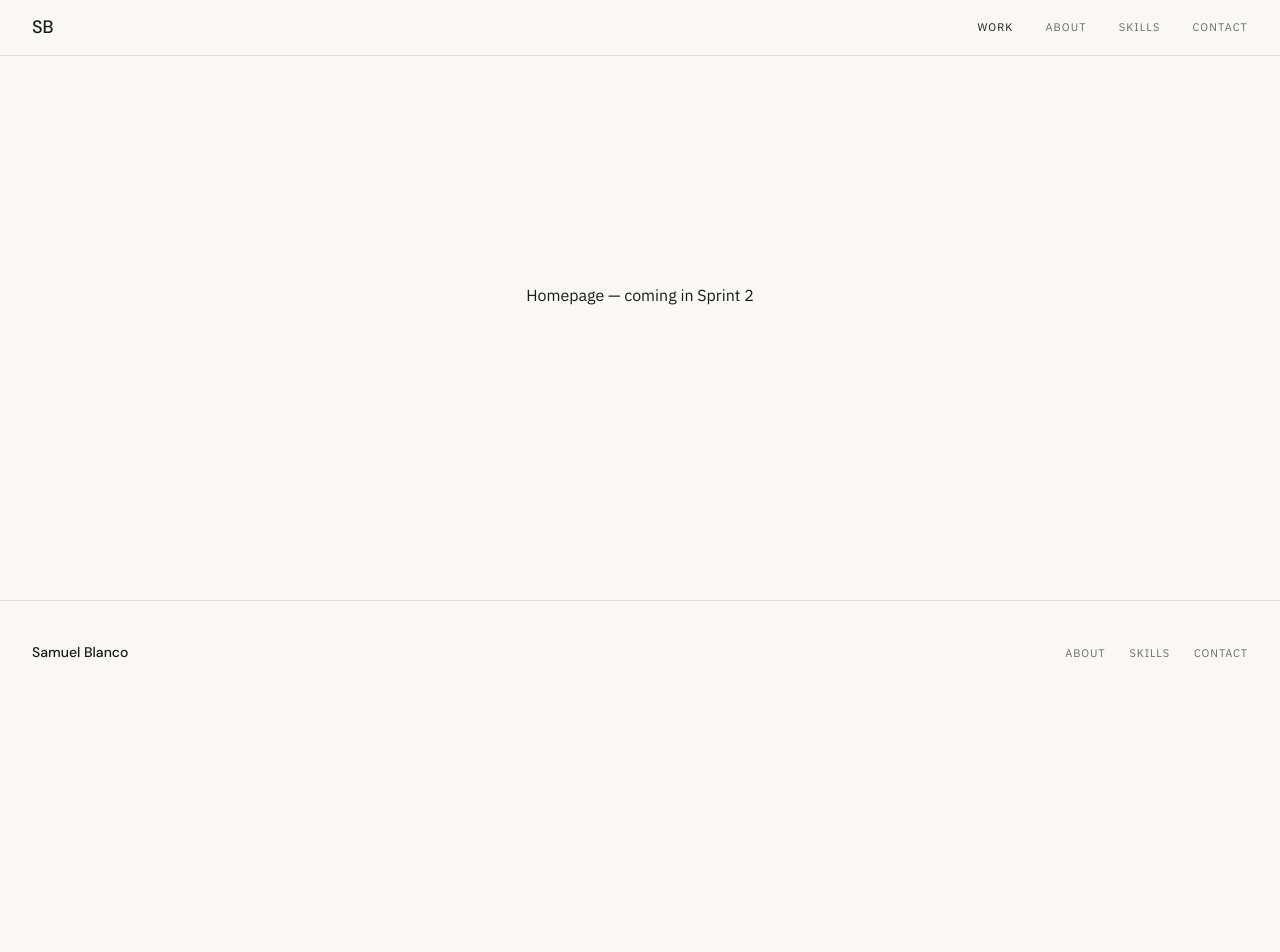
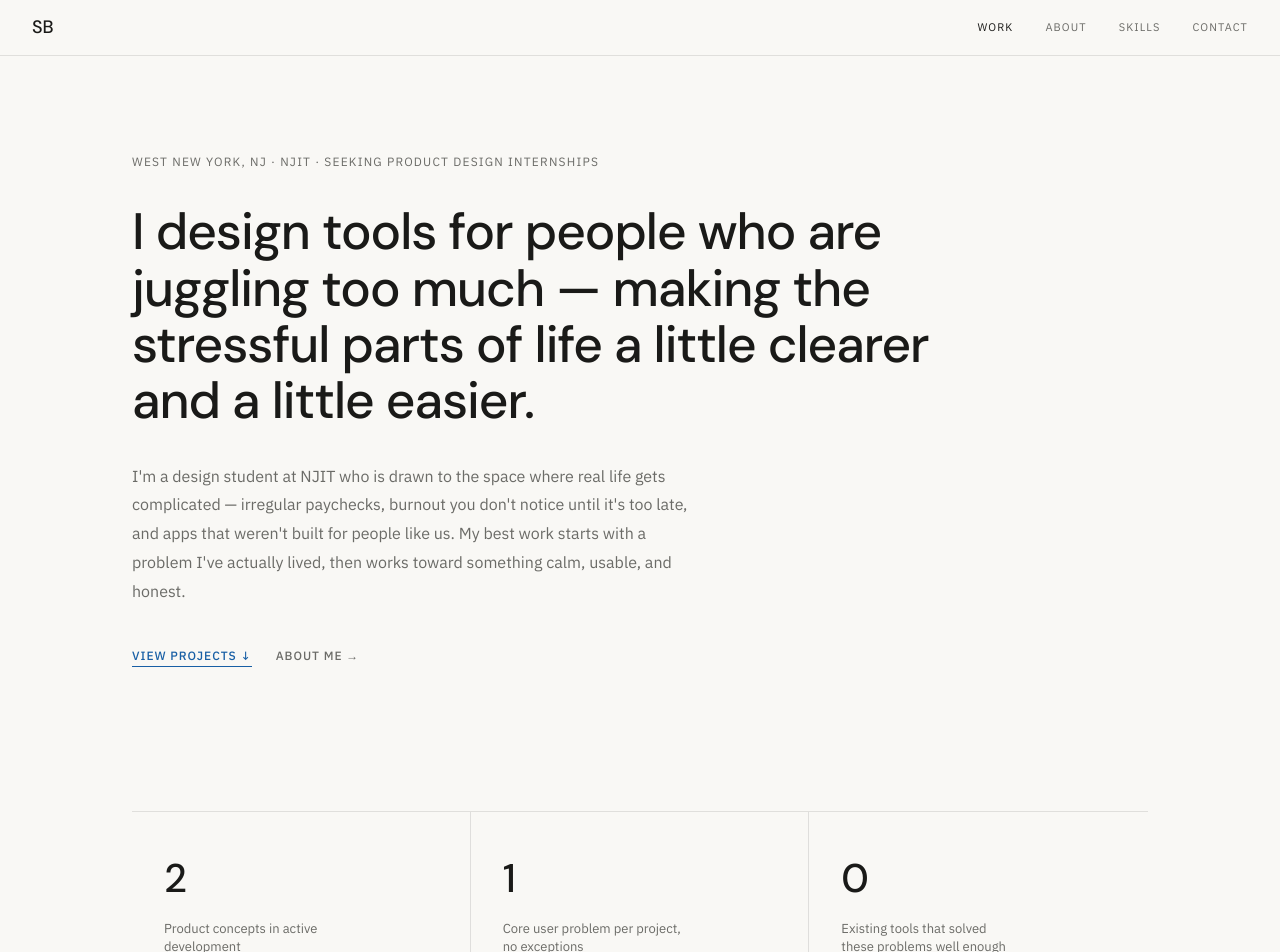
Before and after one commit to SamGB16/portfolio-site, a Next.js app in the folder samuel-portfolio/: page / in a window 1280 px wide. Shown: the top 952 px of the page. Before the commit the page ends 800 px from the top, so only its background shows below. Built offline with nearby package versions, Linux system fonts and the light colour scheme.

Commit message:
implementing sprint-2

```diff
--- a/samuel-portfolio/app/page.tsx
+++ b/samuel-portfolio/app/page.tsx
@@ -1,14 +1,164 @@
+"use client";
+
+import Link from "next/link";
+import { useState } from "react";
+
+function SecondaryLink({
+  href,
+  children,
+}: {
+  href: string;
+  children: React.ReactNode;
+}) {
+  const [hovered, setHovered] = useState(false);
+  return (
+    <Link
+      href={href}
+      style={{
+        fontFamily: "'IBM Plex Sans', sans-serif",
+        fontSize: "12px",
+        textTransform: "uppercase",
+        letterSpacing: "0.08em",
+        fontWeight: 500,
+        color: hovered ? "var(--text)" : "var(--muted)",
+        transition: "color 0.2s",
+      }}
+      onMouseEnter={() => setHovered(true)}
+      onMouseLeave={() => setHovered(false)}
+    >
+      {children}
+    </Link>
+  );
+}
+
+const stats = [
+  {
+    number: "2",
+    label: "Product concepts in active development",
+  },
+  {
+    number: "1",
+    label: "Core user problem per project, no exceptions",
+  },
+  {
+    number: "0",
+    label: "Existing tools that solved these problems well enough",
+  },
+];
+
 export default function Home() {
   return (
-    <div
-      style={{
-        display: "flex",
-        alignItems: "center",
-        justifyContent: "center",
-        minHeight: "60vh",
-      }}
-    >
-      Homepage — coming in Sprint 2
+    <div style={{ maxWidth: "var(--max-width)", margin: "0 auto", padding: "0 2rem" }}>
+      <section style={{ padding: "6rem 0 5rem" }}>
+        <p
+          style={{
+            fontFamily: "'IBM Plex Sans', sans-serif",
+            fontSize: "12px",
+            textTransform: "uppercase",
+            letterSpacing: "0.10em",
+            color: "var(--muted)",
+            marginBottom: "2rem",
+          }}
+        >
+          West New York, NJ · NJIT · Seeking product design internships
+        </p>
+
+        <h1
+          style={{
+            fontFamily: "'DM Sans', sans-serif",
+            fontSize: "clamp(2rem, 4vw, 3.25rem)",
+            fontWeight: 500,
+            lineHeight: 1.1,
+            letterSpacing: "-0.02em",
+            color: "var(--text)",
+            maxWidth: "820px",
+            marginBottom: "2rem",
+          }}
+        >
+          I design tools for people who are juggling too much — making the
+          stressful parts of life a little clearer and a little easier.
+        </h1>
+
+        <p
+          style={{
+            fontFamily: "'IBM Plex Sans', sans-serif",
+            fontSize: "16px",
+            fontWeight: 400,
+            color: "var(--muted)",
+            maxWidth: "560px",
+            lineHeight: 1.8,
+            marginBottom: "2.5rem",
+          }}
+        >
+          I&apos;m a design student at NJIT who is drawn to the space where real
+          life gets complicated — irregular paychecks, burnout you don&apos;t
+          notice until it&apos;s too late, and apps that weren&apos;t built for
+          people like us. My best work starts with a problem I&apos;ve actually
+          lived, then works toward something calm, usable, and honest.
+        </p>
+
+        <div style={{ display: "flex", gap: "1.5rem" }}>
+          <Link
+            href="/#work"
+            style={{
+              fontFamily: "'IBM Plex Sans', sans-serif",
+              fontSize: "12px",
+              textTransform: "uppercase",
+              letterSpacing: "0.08em",
+              fontWeight: 500,
+              color: "var(--blue)",
+              borderBottom: "1.5px solid var(--blue)",
+            }}
+          >
+            View projects ↓
+          </Link>
+          <SecondaryLink href="/about">About me →</SecondaryLink>
+        </div>
+      </section>
+
+      <div
+        style={{
+          borderTop: "0.5px solid var(--border)",
+          borderBottom: "0.5px solid var(--border)",
+          margin: "4rem 0",
+          display: "grid",
+          gridTemplateColumns: "1fr 1fr 1fr",
+        }}
+      >
+        {stats.map((stat, i) => (
+          <div
+            key={stat.number + stat.label}
+            style={{
+              padding: "2rem",
+              borderRight: i < 2 ? "0.5px solid var(--border)" : undefined,
+            }}
+          >
+            <p
+              style={{
+                fontFamily: "'DM Sans', sans-serif",
+                fontSize: "2.5rem",
+                fontWeight: 500,
+                letterSpacing: "-0.03em",
+                color: "var(--text)",
+              }}
+            >
+              {stat.number}
+            </p>
+            <p
+              style={{
+                fontFamily: "'IBM Plex Sans', sans-serif",
+                fontSize: "13px",
+                color: "var(--muted)",
+                marginTop: "0.5rem",
+                lineHeight: 1.4,
+                maxWidth: "180px",
+              }}
+            >
+              {stat.label}
+            </p>
+          </div>
+        ))}
+      </div>
     </div>
   );
 }
```
Also changed, not shown: 1 other file (tests, documents, lock files or other folders).
